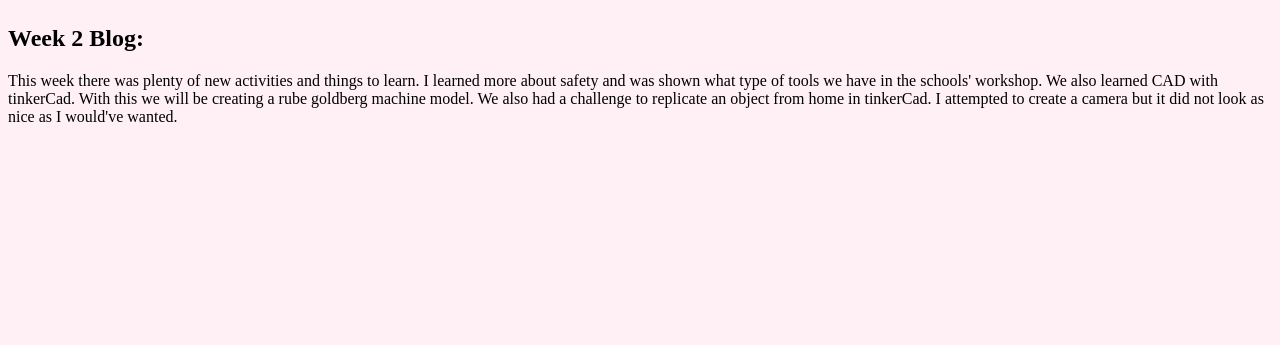
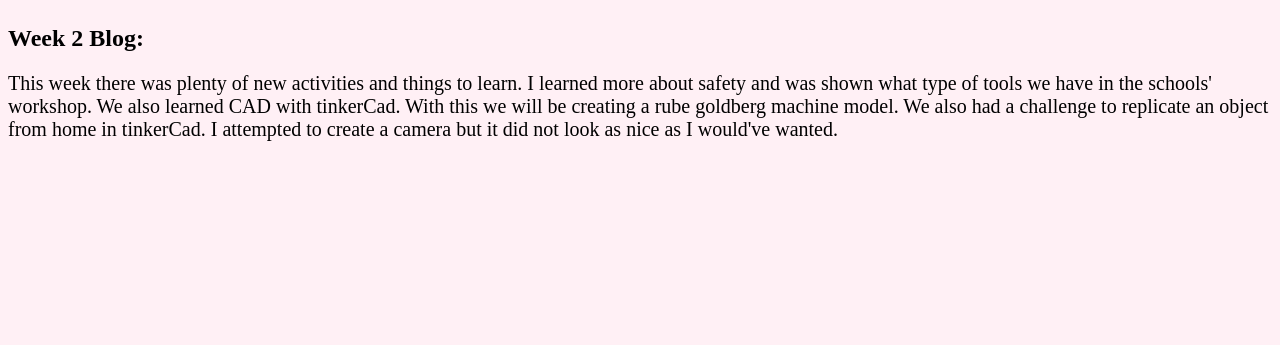
Before and after one commit to PandaPeen/Engineering, a plain HTML site: page index.html in a window 1280 px wide. Shown: the part 455-800 px from the top of the page. Drawn offline with Linux system fonts and the light colour scheme.

Commit message:
Week two Blog

```diff
--- a/index.html
+++ b/index.html
@@ -12,7 +12,7 @@
     "I like to look at various images and videos"</p>
 
 <h2>Week 2 Blog:</h2>
-<p> This week there was plenty of new activities and things to learn.
+<p style = "font-size: 20px;"> This week there was plenty of new activities and things to learn.
 I learned more about safety and was shown what type of tools we have in the schools'
 workshop. We also learned CAD with tinkerCad. With this we will be creating a rube goldberg
 machine model. We also had a challenge to replicate an object from home in tinkerCad. I attempted to create
```
